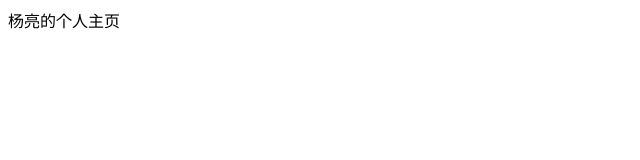
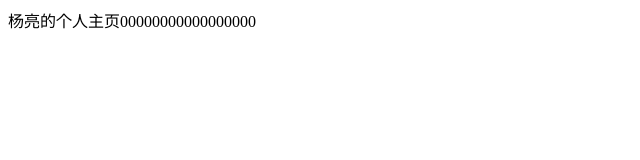
Before and after one commit to yl102098/yl102098.github.io, a plain HTML site: page index.html in a window 1280 px wide. Shown: the whole page, without its empty margins (0-640 px from the left). Drawn offline with Linux system fonts and the light colour scheme.

Commit message:
master提交

```diff
--- a/index.html
+++ b/index.html
@@ -6,6 +6,6 @@
     <title>杨亮的个人主页</title>
 </head>
 <body>
-    杨亮的个人主页
+    杨亮的个人主页00000000000000000
 </body>
 </html>
```
